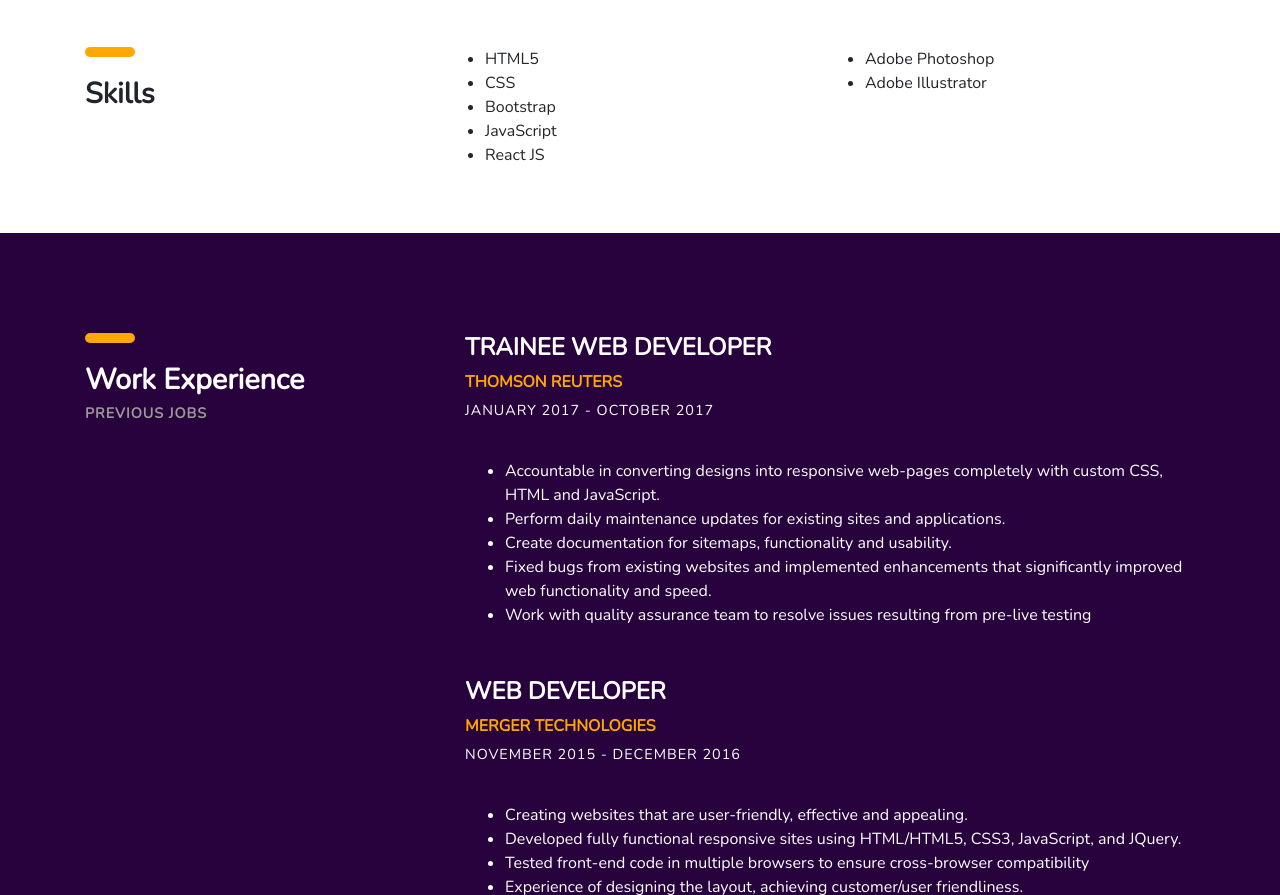
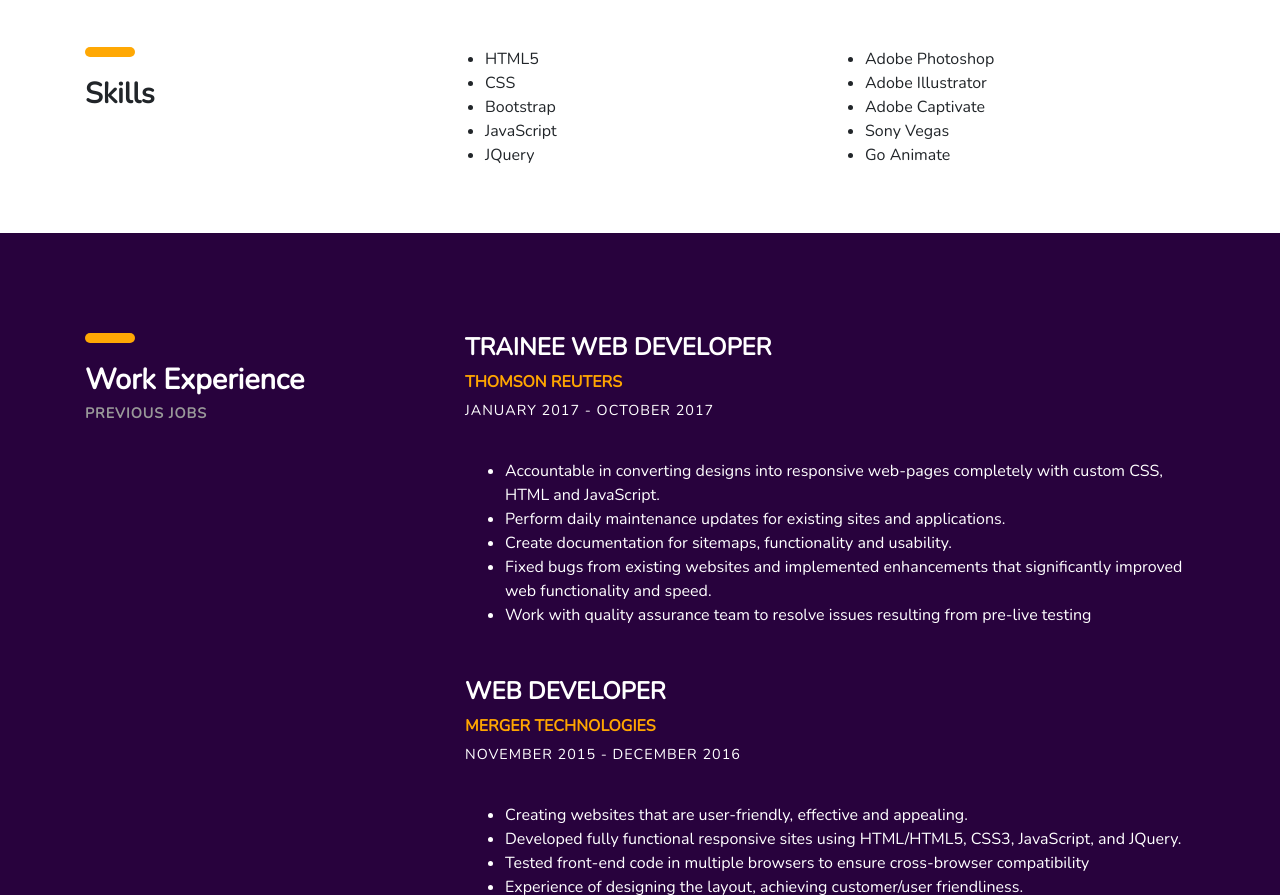
Before and after one commit to mohanartsy/mohanartsy.github.io, a plain HTML site: page index.html in a window 1280 px wide. Shown: the part 2108-3003 px from the top of the page. Drawn offline with nearby package versions, Linux system fonts and the light colour scheme.

Commit message:
skills updated

```diff
--- a/index.html
+++ b/index.html
@@ -163,13 +163,16 @@
                                  <li>CSS</li>
                                  <li>Bootstrap</li>
                                  <li>JavaScript</li>
-                                 <li>React JS</li>
+                                 <li>JQuery</li>
                              </ul>
                          </div>
                          <div class="col-sm-6">
                             <ul class="skills-web">
                                  <li>Adobe Photoshop</li>
                                  <li>Adobe Illustrator</li>
+                                 <li>Adobe Captivate</li>
+                                 <li>Sony Vegas</li>
+                                 <li>Go Animate</li>
                              </ul>
 
                          </div>
```
